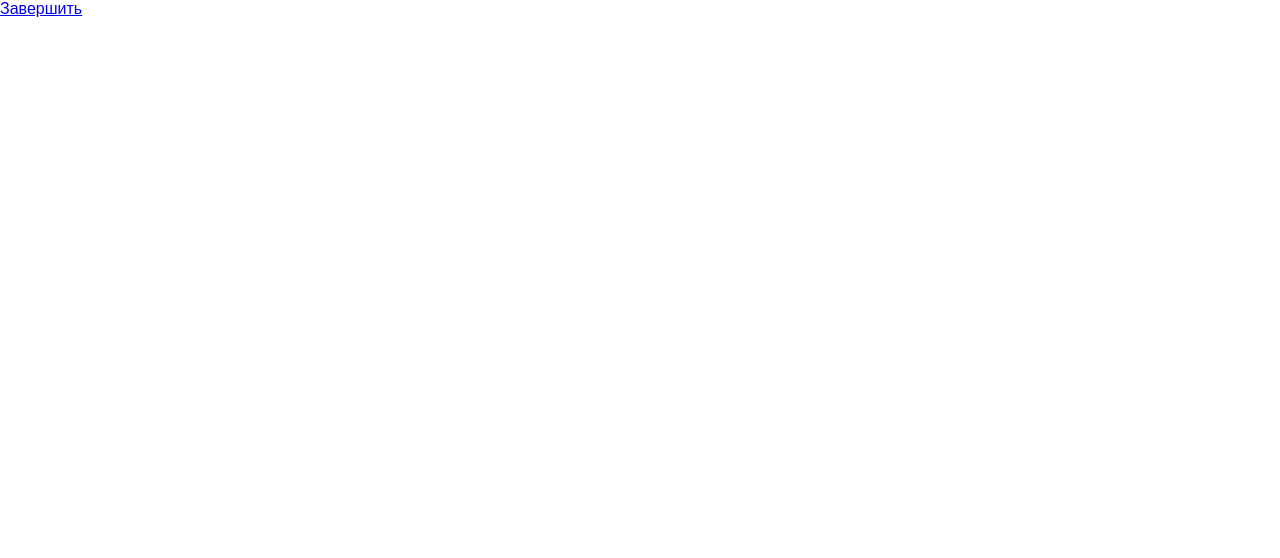
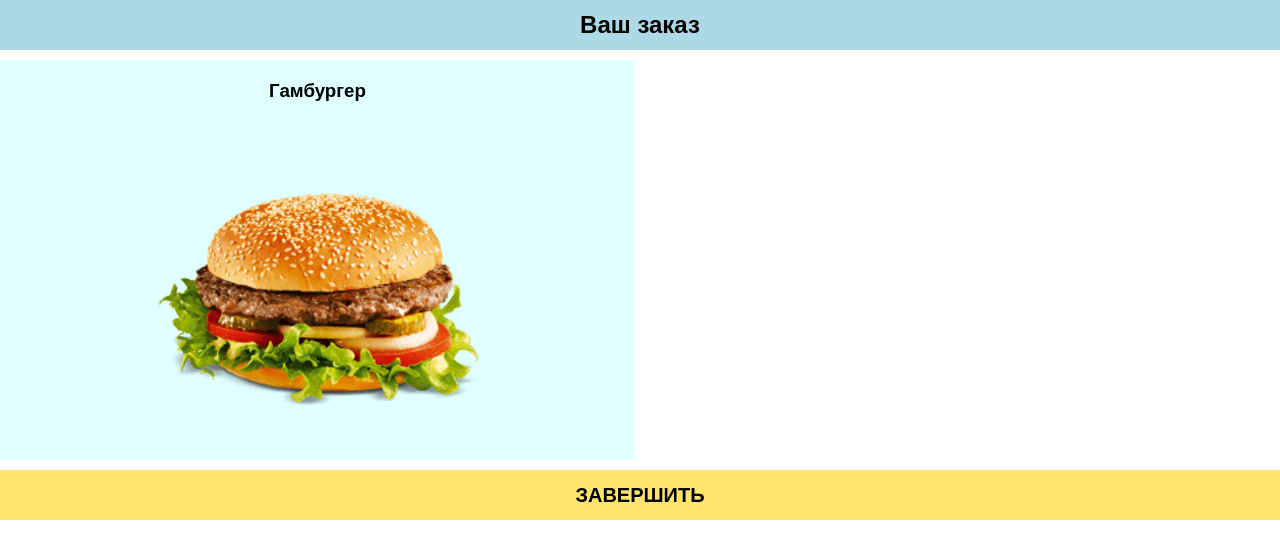
Before and after one commit to reactb0y1/codempire, a React (Create React App) app: page /order in a window 1280 px wide. Shown: the top 558 px of the page. Built offline with nearby package versions, Linux system fonts and the light colour scheme.

Commit message:
chr Order Добавлен код из компонента Edit

```diff
--- a/src/Order/Order.js
+++ b/src/Order/Order.js
@@ -5,7 +5,32 @@ import {Link} from 'react-router-dom'
 class Order extends Component {
     render() {
         return (
-            <Link to='/'>Завершить</Link>
+            <div className='EditContainer'>
+
+                <header className='EditHeader'>
+                    <h2 className="EditHeaderText">Ваш заказ</h2>
+                </header>
+
+                <sector className="EditMid">
+
+                    <aside className="EditBurgerInfoContainer">
+
+                        <h3 className="nameBurger">Гамбургер</h3>
+
+                        <span className="EditPhoto"></span>
+
+                    </aside>
+
+                </sector>
+
+                <Link to='/'>
+                    <button className='EditButton'>
+                        Завершить
+                    </button>
+                </Link>
+
+            </div>
+
         );
     }
 }
```
